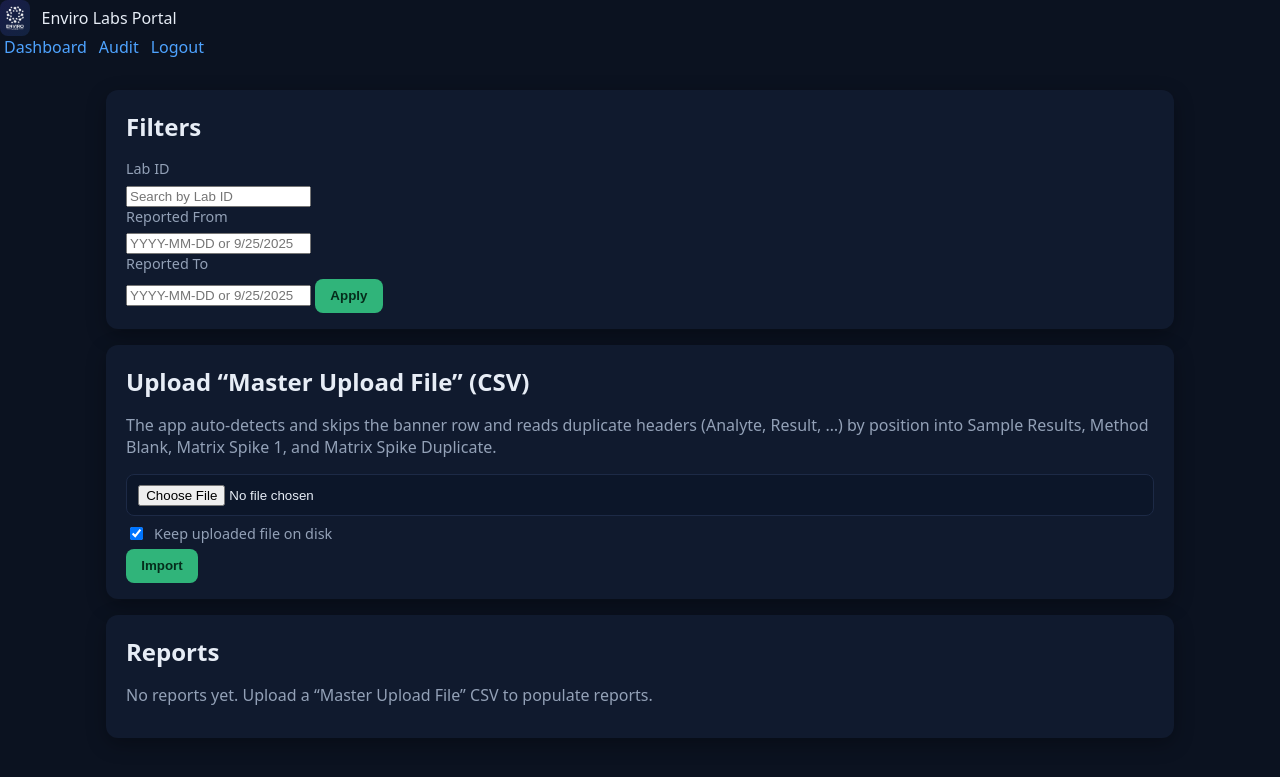
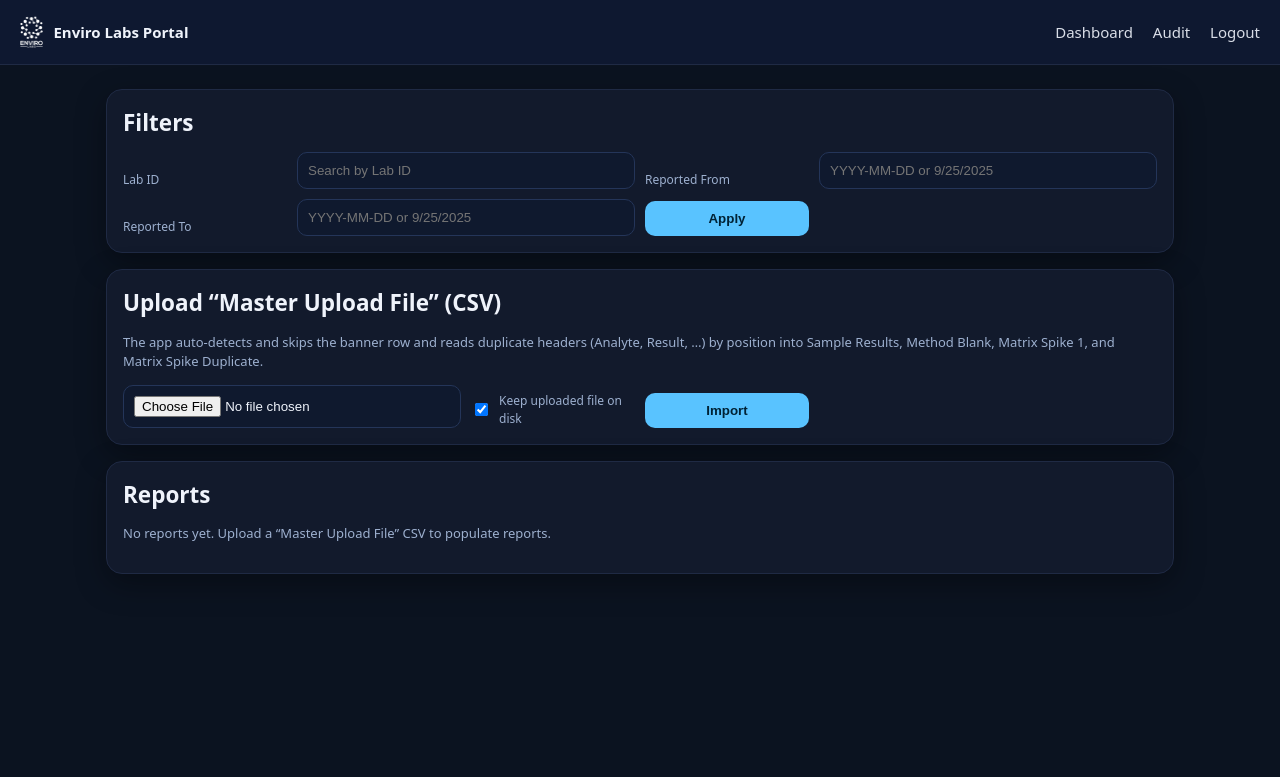
Before and after one commit to drsdass/EnviroLabs, a Flask app: page /dashboard in a window 1280 px wide. Shown: the top 777 px of the page. Run offline with Flask 3, Linux system fonts and the light colour scheme; the visitor is signed in with stand-in values (Sample User, id 1); data that the repository does not hold is empty.

Commit message:
Update styles.css

```diff
--- a/static/styles.css
+++ b/static/styles.css
@@ -1,64 +1,61 @@
 :root {
-  --bg: #0b1220;
-  --panel: #101a2e;
-  --muted: #93a1b7;
-  --text: #e7edf6;
-  --accent: #30b47a;
-  --accent-2: #4ea3ff;
+  --bg: #0b1320;
+  --card: #121a2c;
+  --muted: #9db0cf;
+  --text: #eff3fb;
+  --accent: #59c3ff;
+  --accent-2: #2ee6a6;
   --danger: #ff6b6b;
+  --shadow: rgba(0,0,0,.35);
 }
 
 * { box-sizing: border-box; }
-body { margin: 0; font-family: system-ui, -apple-system, Segoe UI, Roboto, Arial, sans-serif; background: var(--bg); color: var(--text); }
-a { color: var(--accent-2); text-decoration: none; }
-a:hover { text-decoration: underline; }
+html, body { margin: 0; padding: 0; background: var(--bg); color: var(--text); font: 15px/1.5 system-ui, -apple-system, Segoe UI, Roboto, Helvetica, Arial, "Apple Color Emoji","Segoe UI Emoji"; }
 
-.container { max-width: 1100px; margin: 2rem auto; padding: 0 1rem; }
-.topbar { display: flex; justify-content: space-between; align-items: center; margin-bottom: 1rem; }
-.brand { display: flex; align-items: center; gap: .75rem; }
-.brand img { height: 36px; border-radius: 8px; background: linear-gradient(135deg, rgba(79,70,229,.2), rgba(59,130,246,.15)); padding: 6px; }
-.brand h1 { font-size: 1.15rem; margin: 0; font-weight: 700; letter-spacing: .3px; }
+.site-header {
+  display:flex; align-items:center; justify-content:space-between;
+  padding:16px 20px; background: #0e1830; border-bottom:1px solid #1f2a44;
+  position: sticky; top:0; z-index: 10;
+}
+.brand { display:flex; align-items:center; gap:10px; font-weight:700; }
+.brand img { height:32px; width:auto; }
+.nav a { color: var(--text); text-decoration:none; margin-left:16px; opacity:.9; }
+.nav a:hover { color: var(--accent); }
 
-.card { background: var(--panel); border-radius: 12px; padding: 1rem 1.25rem; box-shadow: 0 6px 20px rgba(0,0,0,.3); margin-bottom: 1rem; }
+.container { max-width: 1100px; margin: 24px auto; padding: 0 16px; }
+.card { background: var(--card); border:1px solid #1f2a44; border-radius:16px; box-shadow: 0 10px 30px var(--shadow); padding:16px; }
+.pad { padding:24px; }
+.stack > * + * { margin-top: 16px; }
 
-h1,h2,h3 { margin: .25rem 0 1rem; }
-.muted { color: var(--muted); }
+h2 { margin: 0 0 12px; }
+h3.section-title { margin: 16px 0 8px; }
 
-.grid { display: grid; gap: 1rem; }
-.grid.two { grid-template-columns: repeat(2, 1fr); }
-.grid.three { grid-template-columns: repeat(3, 1fr); }
-@media (max-width: 900px) { .grid.two, .grid.three { grid-template-columns: 1fr; } }
+.muted { color: var(--muted); font-size: 13px; }
+.big { font-weight: 700; font-size: 18px; }
 
-label { display: block; font-size: .9rem; color: var(--muted); margin-bottom: .35rem; }
-input[type="text"], input[type="password"], input[type="date"], input[type="file"], select {
-  width: 100%; padding: .6rem .7rem; border-radius: 8px; border: 1px solid #1d2a46; background: #0c1629; color: var(--text);
+.tbl { width: 100%; border-collapse: collapse; }
+.tbl th, .tbl td { padding: 10px 12px; border-bottom: 1px solid #213152; text-align:left; }
+.tbl thead th { color: var(--muted); font-weight:600; }
+.tbl tbody tr:hover { background: rgba(255,255,255,.03); }
+
+.row { display: grid; grid-template-columns: repeat(6, 1fr); gap: 10px; align-items: end; }
+.row label { font-size: 12px; color: var(--muted); }
+.row input[type="text"], .row input:not([type]), .row input[type="date"], .row input, .row select {
+  grid-column: span 2; background: #0f192e; border:1px solid #243559; border-radius:10px; color: var(--text); padding:10px;
 }
-.checkbox { display: flex; align-items: center; gap: .5rem; margin-top: .5rem; }
+.row button, .button { background: var(--accent); border: none; color: #002235; padding:10px 14px; border-radius: 10px; cursor:pointer; font-weight:700; }
+.button.secondary { background: #223357; color: var(--text); }
+.button.small { padding:6px 10px; border-radius:8px; }
+.checkbox { display:flex; align-items:center; gap:8px; }
 
-button, .button {
-  display: inline-block; background: var(--accent); color: #052d1c; font-weight: 700;
-  padding: .6rem .95rem; border-radius: 8px; border: none; cursor: pointer;
-}
-button:hover, .button:hover { filter: brightness(1.05); text-decoration: none; }
-.button.secondary { background: #203354; color: #cde0ff; }
-.button.linklike { background: transparent; color: var(--accent-2); padding: 0; }
-.button.small { padding: .35rem .6rem; font-size: .85rem; }
+.grid.two { display:grid; grid-template-columns: 1fr 1fr; gap: 16px; }
+.grid { display:grid; gap: 12px; }
+.auth-grid { display:grid; gap:16px; grid-template-columns: 1fr 1fr; }
+.form label { display:block; margin-top:8px; font-size:12px; color: var(--muted); }
+.form input { width:100%; background:#0f192e; border:1px solid #243559; border-radius:10px; color:var(--text); padding:10px; }
+.form button { margin-top:12px; width:100%; }
 
-.nav { display: flex; gap: .5rem; align-items: center; }
-.nav a, .nav .button { margin-left: .25rem; }
-
-.flash { list-style: none; padding: 0; margin: 0 0 1rem; }
-.flash li { padding: .65rem .85rem; border-radius: 8px; margin-bottom: .45rem; }
-.flash li.success { background: #143323; color: #bff2d9; }
-.flash li.error   { background: #361b1b; color: #ffb4b4; }
-
-.table-wrap { overflow: auto; }
-table { width: 100%; border-collapse: collapse; }
-th, td { text-align: left; padding: .6rem .65rem; border-bottom: 1px solid #1a2947; }
-tbody tr:hover { background: rgba(255,255,255,.03); }
-
-.kv { display: grid; grid-template-columns: 180px 1fr; gap: .5rem .75rem; }
-.kv div { padding: .35rem 0; border-bottom: 1px dashed #1a2947; }
-.kv strong { color: var(--muted); }
-
-.footer-note { color: var(--muted); font-size: .85rem; margin-top: .5rem; }
+.flashes { margin-bottom: 16px; }
+.flash { padding: 10px 12px; border-radius: 10px; margin-bottom: 8px; }
+.flash.success { background: rgba(46,230,166,.15); border:1px solid var(--accent-2); }
+.flash.error { background: rgba(255,107,107,.12); border:1px solid var(--danger); }
```
